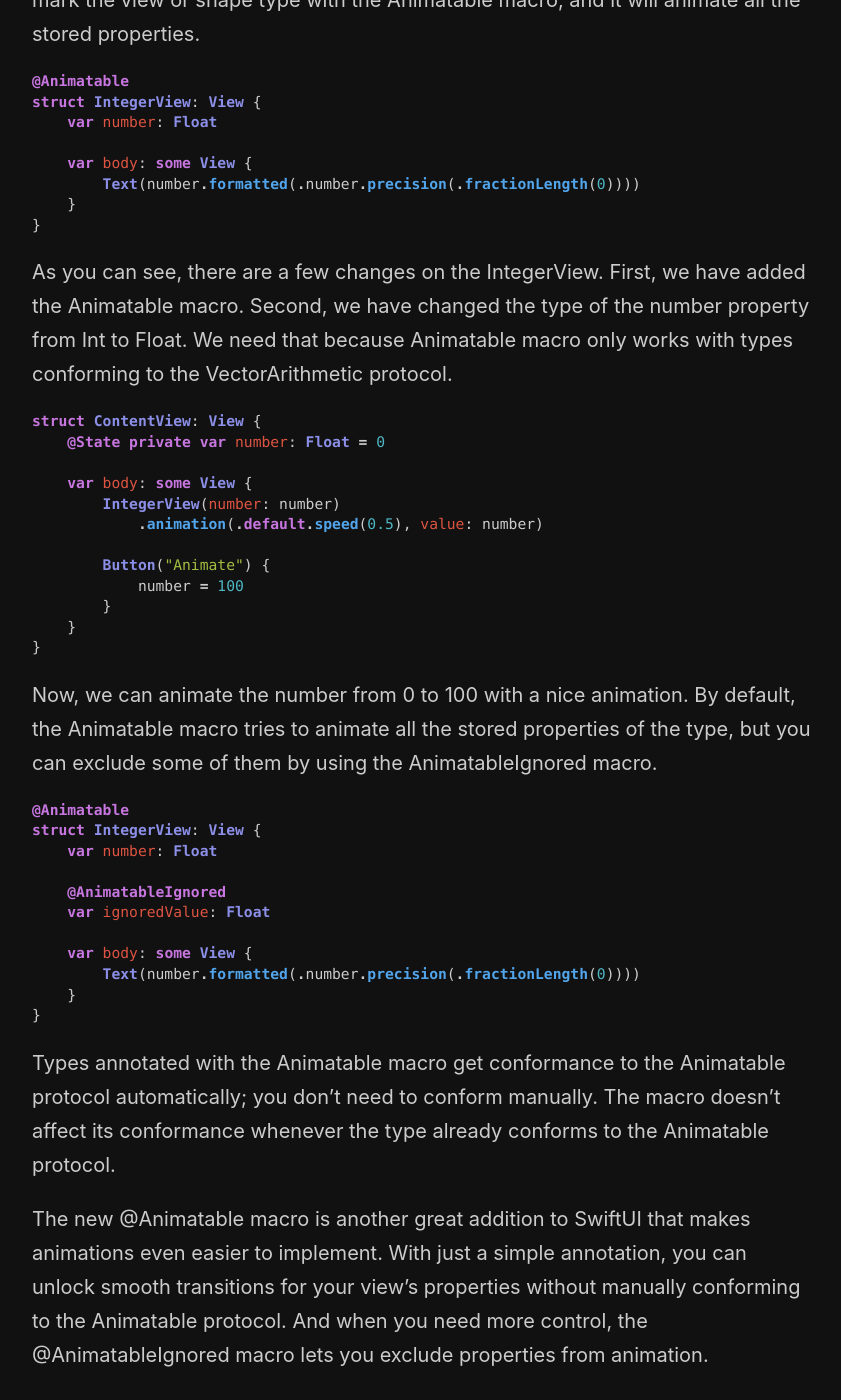
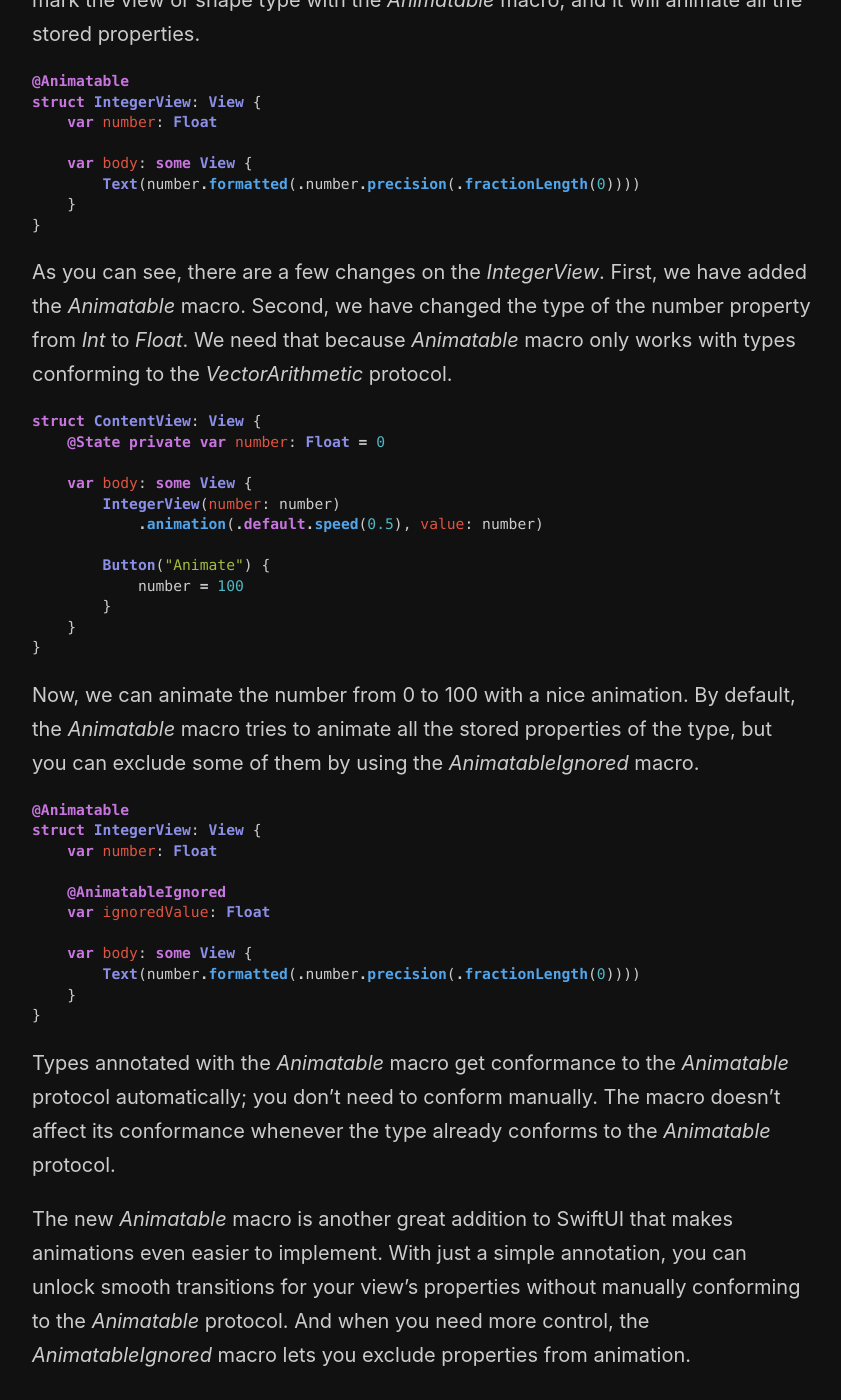
Before and after one commit to mecid/mecid.github.io, a Jekyll site: the page built from _posts/2025-07-08-introducing-animatable-macro-in-swiftui.md, in a window 1280 px wide and 1400 px high, scrolled down 1545 px. Shown: the whole window, without its empty margins (218-1059 px from the left). Built offline with Jekyll 4.4.1, drawn with Linux system fonts in a browser that asks for light colours; some of the changed text lies outside the part shown.

Commit message:
animatable macro post formatted

````diff
--- a/_posts/2025-07-08-introducing-animatable-macro-in-swiftui.md
+++ b/_posts/2025-07-08-introducing-animatable-macro-in-swiftui.md
@@ -3,9 +3,9 @@ title: Introducing Animatable macro in SwiftUI
 layout: post
 ---
 
-Easy-peasy animations were always one of the strongest points of the SwiftUI framework. This time Apple makes them even easier by introducing a new Animatable macro. This week, we will learn when and how to use the new Animatable macro.
+Easy-peasy animations were always one of the strongest points of the SwiftUI framework. This time Apple makes them even easier by introducing a new *Animatable* macro. This week, we will learn when and how to use the new *Animatable* macro.
 
-Let’s start first with a simple IntegerView. It takes an integer value and displays it with a Text by formatting the value to a string.
+Let’s start first with a simple *IntegerView*. It takes an integer value and displays it with a Text by formatting the value to a string.
 
 ```swift
 struct IntegerView: View {
@@ -30,11 +30,11 @@ struct ContentView: View {
 }
 ```
 
-As soon as you want to animate it from 0 to 100, you will notice that SwiftUI doesn’t know how to enumerate the value and simply animates text change. We need somehow to indicate that the number property should be enumerated to its new value. For this particular case, the SwiftUI framework introduced the Animatable protocol that we can use to mark animatable properties of a view type.
+As soon as you want to animate it from 0 to 100, you will notice that SwiftUI doesn’t know how to enumerate the value and simply animates text change. We need somehow to indicate that the number property should be enumerated to its new value. For this particular case, the SwiftUI framework introduced the *Animatable* protocol that we can use to mark animatable properties of a view type.
 
 ![video](/public/am.mp4)
 
-With the recent release of the SwiftUI framework, it simplified the usage of the Animatable protocol by introducing the Animatable macro. Now you can simply mark the view or shape type with the Animatable macro, and it will animate all the stored properties.
+With the recent release of the SwiftUI framework, it simplified the usage of the *Animatable* protocol by introducing the *Animatable* macro. Now you can simply mark the view or shape type with the *Animatable* macro, and it will animate all the stored properties.
 
 ```swift
 @Animatable
@@ -47,7 +47,7 @@ struct IntegerView: View {
 }
 ```
 
-As you can see, there are a few changes on the IntegerView. First, we have added the Animatable macro. Second, we have changed the type of the number property from Int to Float. We need that because Animatable macro only works with types conforming to the VectorArithmetic protocol.
+As you can see, there are a few changes on the *IntegerView*. First, we have added the *Animatable* macro. Second, we have changed the type of the number property from *Int* to *Float*. We need that because *Animatable* macro only works with types conforming to the *VectorArithmetic* protocol.
 
 ```swift
 struct ContentView: View {
@@ -64,7 +64,7 @@ struct ContentView: View {
 }
 ```
 
-Now, we can animate the number from 0 to 100 with a nice animation. By default, the Animatable macro tries to animate all the stored properties of the type, but you can exclude some of them by using the AnimatableIgnored macro.
+Now, we can animate the number from 0 to 100 with a nice animation. By default, the *Animatable* macro tries to animate all the stored properties of the type, but you can exclude some of them by using the *AnimatableIgnored* macro.
 
 ```swift
 @Animatable
@@ -80,6 +80,6 @@ struct IntegerView: View {
 }
 ```
 
-Types annotated with the Animatable macro get conformance to the Animatable protocol automatically; you don’t need to conform manually. The macro doesn’t affect its conformance whenever the type already conforms to the Animatable protocol.
+Types annotated with the *Animatable* macro get conformance to the *Animatable* protocol automatically; you don’t need to conform manually. The macro doesn’t affect its conformance whenever the type already conforms to the *Animatable* protocol.
 
-The new @Animatable macro is another great addition to SwiftUI that makes animations even easier to implement. With just a simple annotation, you can unlock smooth transitions for your view’s properties without manually conforming to the Animatable protocol. And when you need more control, the @AnimatableIgnored macro lets you exclude properties from animation.
+The new *Animatable* macro is another great addition to SwiftUI that makes animations even easier to implement. With just a simple annotation, you can unlock smooth transitions for your view’s properties without manually conforming to the *Animatable* protocol. And when you need more control, the *AnimatableIgnored* macro lets you exclude properties from animation.
````
